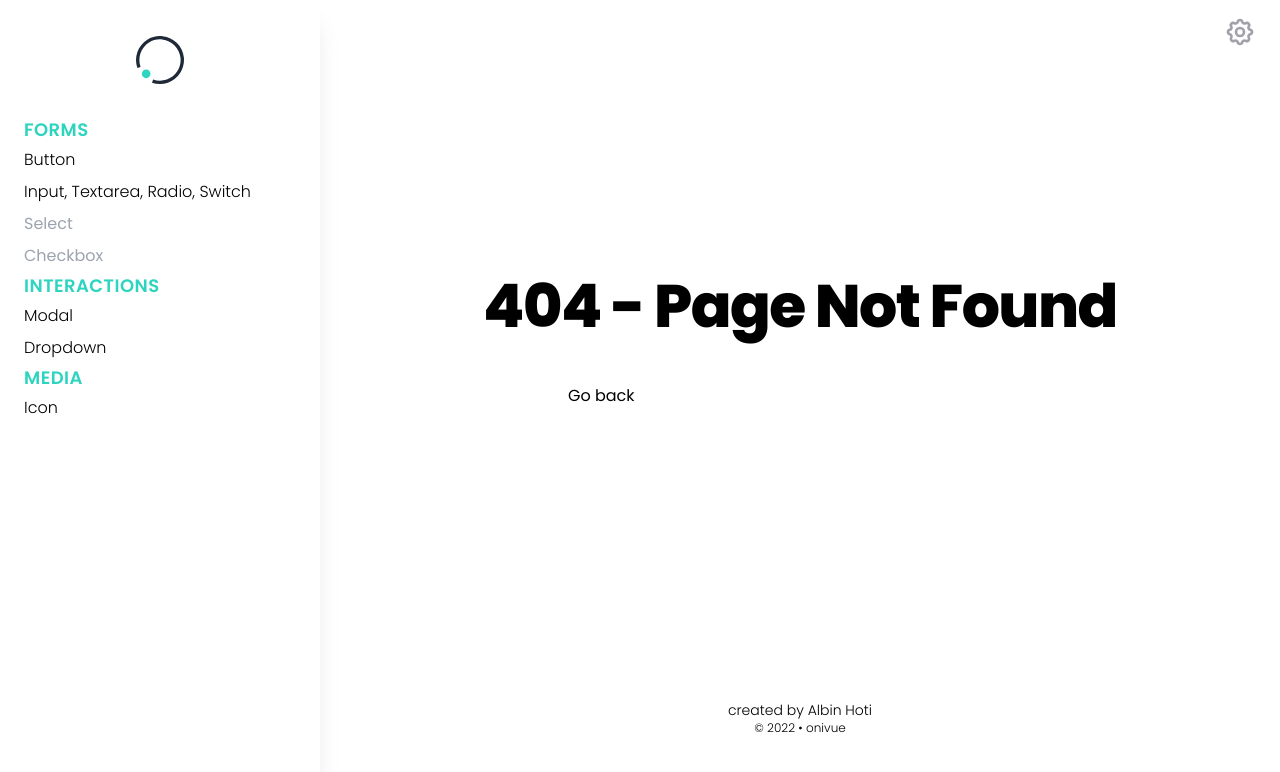
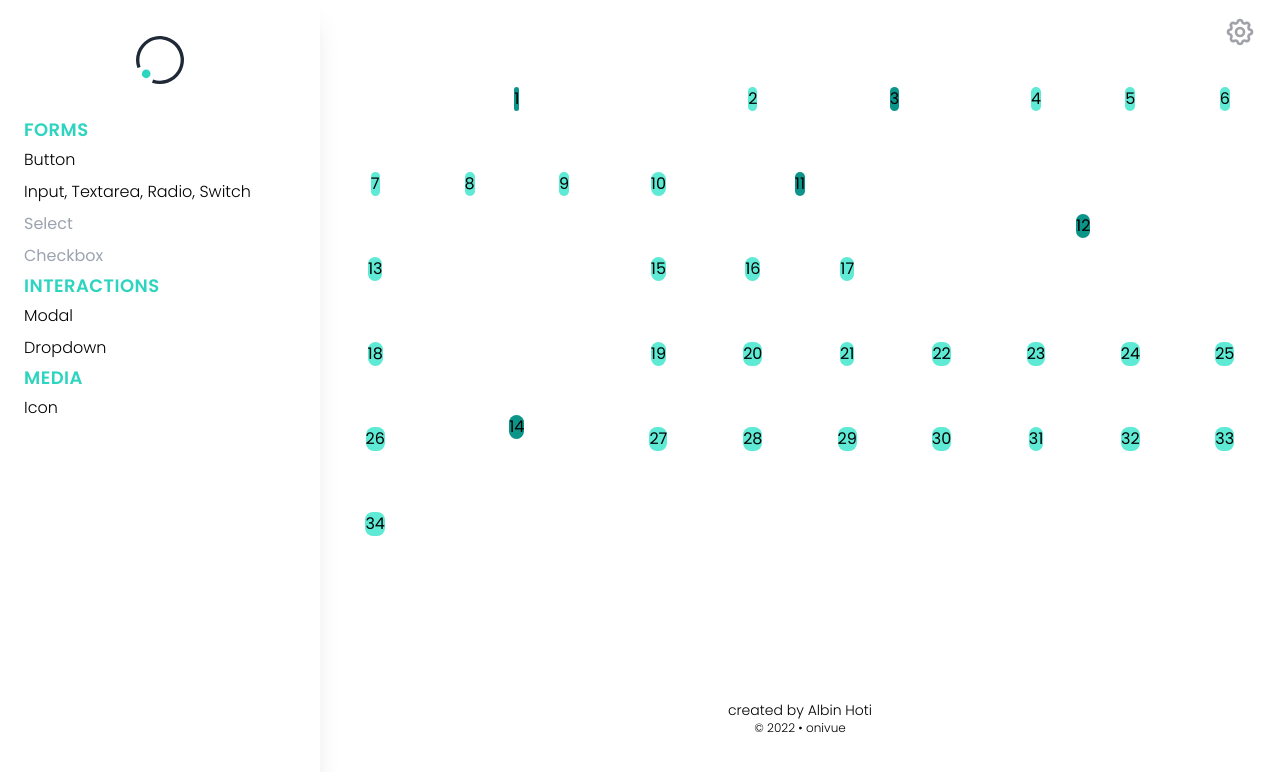
Before and after one commit to onivue/onivue-ui, a Next.js app: page /comp/grid in a window 1280 px wide. Before the commit this address had no page. Shown: the top 772 px of the page. Built offline with nearby package versions, Linux system fonts and the light colour scheme.

Commit message:
grid example

```diff
--- /dev/null
+++ b/pages/comp/grid.tsx
@@ -0,0 +1,66 @@
+const GridPage = () => {
+    const cols = {
+        1: 'grid-cols-1',
+        2: 'grid-cols-2',
+        3: 'grid-cols-3',
+        4: 'grid-cols-4',
+        5: 'grid-cols-5',
+        6: 'grid-cols-6',
+        7: 'grid-cols-7',
+        8: 'grid-cols-8',
+        9: 'grid-cols-9',
+        10: 'grid-cols-10',
+        11: 'grid-cols-11',
+        12: 'grid-cols-12',
+    }
+    const rows = {
+        1: 'grid-rows-1',
+        2: 'grid-rows-2',
+        3: 'grid-rows-3',
+        4: 'grid-rows-4',
+        5: 'grid-rows-5',
+        6: 'grid-rows-6',
+    }
+    return (
+        <div className="grid w-full">
+            <div className="grid w-full grid-cols-4 lg:grid-cols-10 sm:grid-cols-8 gap-2 sm:gap-4 lg:gap-4 grid-flow-row-dense place-items-center ">
+                <div className="bg-primary-600 rounded-lg col-span-4">1</div>
+                <div className="bg-primary-300 rounded-lg">2</div>
+                <div className="bg-primary-600 rounded-lg col-span-2">3</div>
+                <div className="bg-primary-300 rounded-lg">4</div>
+                <div className="bg-primary-300 rounded-lg">5</div>
+                <div className="bg-primary-300 rounded-lg">6</div>
+                <div className="bg-primary-300 rounded-lg">7</div>
+                <div className="bg-primary-300 rounded-lg">8</div>
+                <div className="bg-primary-300 rounded-lg">9</div>
+                <div className="bg-primary-300 rounded-lg">10</div>
+                <div className="bg-primary-600 rounded-lg col-span-2">11</div>
+                <div className="bg-primary-600 rounded-lg row-span-2 col-span-4">12</div>
+                <div className="bg-primary-300 rounded-lg">13</div>
+                <div className="bg-primary-600 rounded-lg row-span-5 col-span-2">14</div>
+                <div className="bg-primary-300 rounded-lg">15</div>
+                <div className="bg-primary-300 rounded-lg">16</div>
+                <div className="bg-primary-300 rounded-lg">17</div>
+                <div className="bg-primary-300 rounded-lg">18</div>
+                <div className="bg-primary-300 rounded-lg">19</div>
+                <div className="bg-primary-300 rounded-lg">20</div>
+                <div className="bg-primary-300 rounded-lg">21</div>
+                <div className="bg-primary-300 rounded-lg">22</div>
+                <div className="bg-primary-300 rounded-lg">23</div>
+                <div className="bg-primary-300 rounded-lg">24</div>
+                <div className="bg-primary-300 rounded-lg">25</div>
+                <div className="bg-primary-300 rounded-lg">26</div>
+                <div className="bg-primary-300 rounded-lg">27</div>
+                <div className="bg-primary-300 rounded-lg">28</div>
+                <div className="bg-primary-300 rounded-lg">29</div>
+                <div className="bg-primary-300 rounded-lg">30</div>
+                <div className="bg-primary-300 rounded-lg">31</div>
+                <div className="bg-primary-300 rounded-lg">32</div>
+                <div className="bg-primary-300 rounded-lg">33</div>
+                <div className="bg-primary-300 rounded-lg">34</div>
+            </div>
+        </div>
+    )
+}
+
+export default GridPage
```
